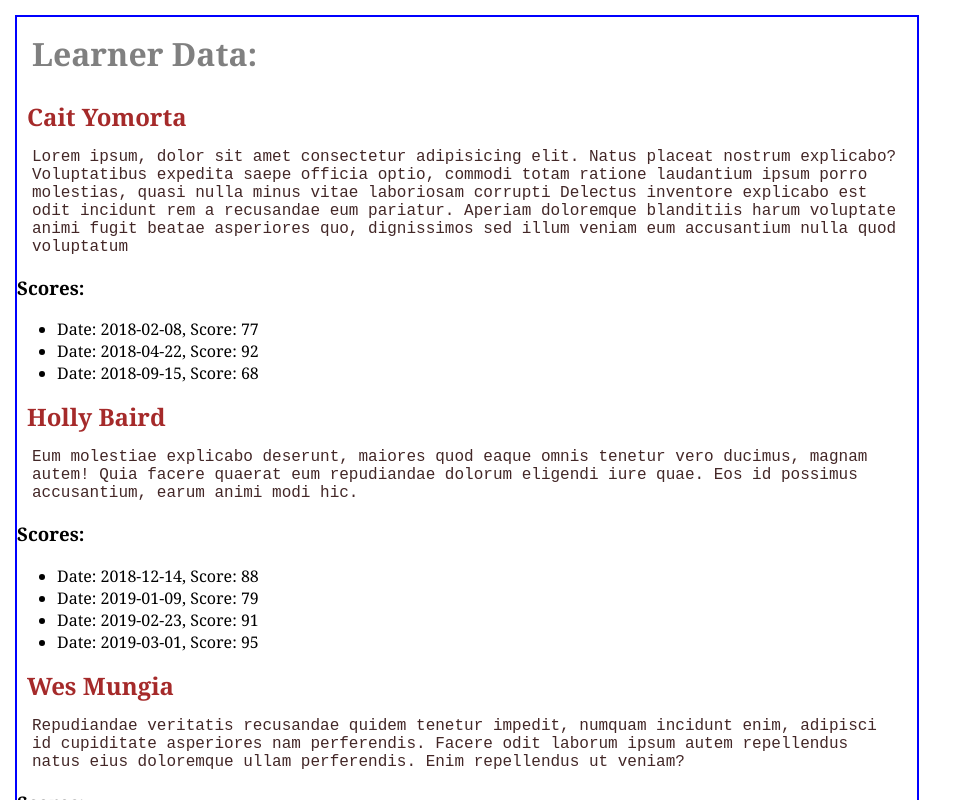
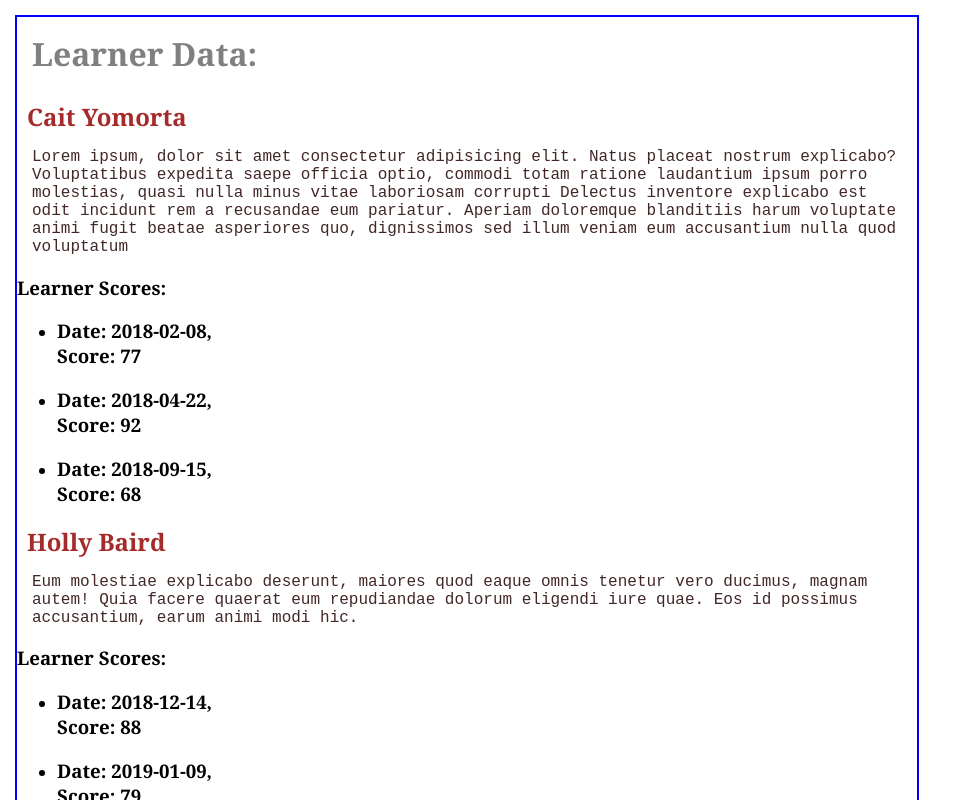
Before and after one commit to han18/Learner-App, a React (Create React App) app: page / in a window 1280 px wide. Shown: the top 800 px of the page, without its empty margins (0-967 px from the left). Built offline with nearby package versions, Linux system fonts and the light colour scheme.

Commit message:
fixed the score components

```diff
--- a/src/App.js
+++ b/src/App.js
@@ -4,7 +4,7 @@ import "./App.css";
 import LearnerComponent from "./Components/LearnerComponent";
 
 function App() {
-  // creating the state
+  // creating the state variable
   const [learners, setLearners] = useState(learnerData);
 
   return (
--- a/src/Components/LearnerComponent.js
+++ b/src/Components/LearnerComponent.js
@@ -1,14 +1,14 @@
 import Score from "./Score";
 
 const LearnerComponent = (props) => {
-  const learners = props.learners;
+  const learners = props.learners; //
   return (
     <div>
       {learners.map((learner) => (
         <div key={learner.id}>
           <h2>{learner.name}</h2>
           <p>{learner.bio}</p>
-          <h3>Scores:</h3>
+          <h3>Learner Scores:</h3>
           <ul>
             {learner.scores.map((score, index) => (
               <li key={index}>
--- a/src/Components/Score.js
+++ b/src/Components/Score.js
@@ -1,8 +1,10 @@
 function Score(props) {
-  const score = props.score;
+  const scoreData = props.score;
   return (
     <div>
-      Date: {score.date}, Score: {score.score}
+      <h3>
+        Date: {scoreData.date}, <br></br>Score: {scoreData.score}
+      </h3>
     </div>
   );
 }
```
